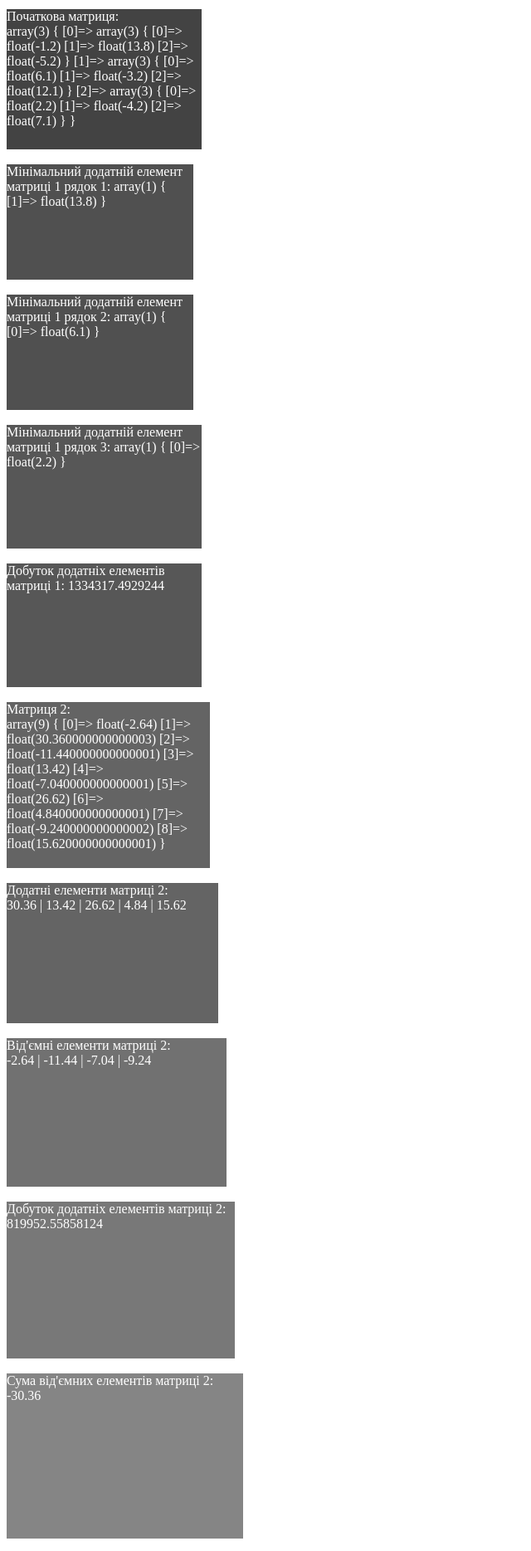
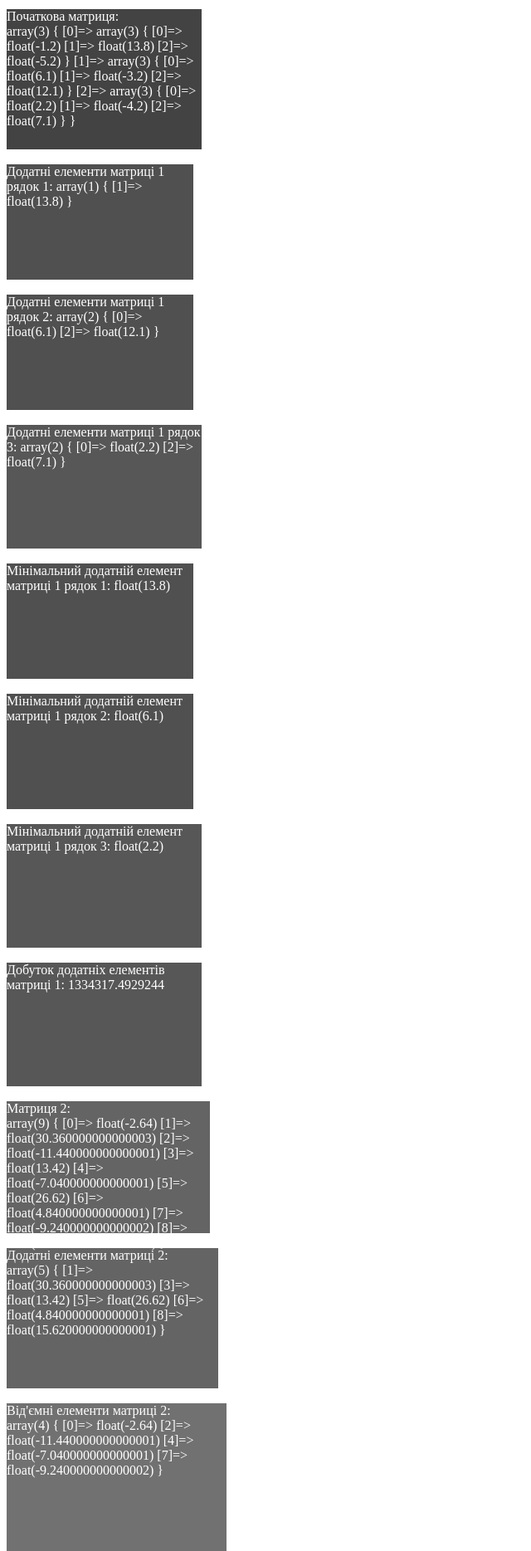
Before and after one commit to Vitalik1800/labs-web-semchyshyn18, a PHP site: page /lab14/lab14.php in a window 1280 px wide. Shown: the part 249-2118 px from the top of the page at 83% size, without its empty margins (0-640 px from the left). Run offline with PHP 8.4, Linux system fonts and the light colour scheme.

Commit message:
Update lab14.php

```diff
--- a/lab14/lab14.php
+++ b/lab14/lab14.php
@@ -34,7 +34,7 @@
 		}
 		.fourth{
 			width: 245px;
-			height: 200px;
+			height: 159px;
 			margin: 0;
 			padding: 0;
 			background: #646464;
@@ -138,20 +138,14 @@
 			array(6.1,-3.2,12.1),
 			array(2.2,-4.2,7.1)
 		);
-		$added1 = array_filter($matrix[0], function($min){
-			if($min > 1){
-				return $min;
-			}
+		$added1 = array_filter($matrix[0], function($count){
+			return $count > 0;
 		});
-		$added2 = array_filter($matrix[1], function($min){
-			if($min > 1 && $min < 10){
-				return $min;
-			}
+		$added2 = array_filter($matrix[1], function($count){
+			return $count > 0;
 		});
-		$added3 = array_filter($matrix[2], function($min){
-			if($min >= 1 && $min < 7){
-				return $min;
-			}
+		$added3 = array_filter($matrix[2], function($count){
+			return $count > 0;
 		});
 		$num1 = $added1;
 		$num2 = $added2;
@@ -200,26 +194,35 @@
 	 });
 	 ?>
 	 <div class="first">Початкова матриця: <br> <?php var_dump($matrix);?></div><br>
-	  <div class="second">Мінімальний додатній елемент матриці 1 рядок 1: <?php
+	   <div class="second">Додатні елементи матриці 1 рядок 1: <?php
 	    echo var_dump($num1);
 	  ;?></div><br>
-	   <div class="second">Мінімальний додатній елемент матриці 1 рядок 2: <?php
+	   <div class="second">Додатні елементи матриці 1 рядок 2: <?php
 	    echo var_dump($num2);
 	  ;?></div><br>
+	  <div class="third">Додатні елементи матриці 1 рядок 3: <?php
+	    echo var_dump($num3);
+	  ;?></div><br>
+	  <div class="second">Мінімальний додатній елемент матриці 1 рядок 1: <?php
+	    echo var_dump(min($num1));
+	  ;?></div><br>
+	   <div class="second">Мінімальний додатній елемент матриці 1 рядок 2: <?php
+	    echo var_dump(min($num2));
+	  ;?></div><br>
 	  <div class="third">Мінімальний додатній елемент матриці 1 рядок 3: <?php
-	    echo var_dump($num3);
+	    echo var_dump(min($num3));
 	  ;?></div><br>
 	  <div class="third">Добуток додатніх елементів матриці 1: <?php echo $newmartix3;?></div><br>
 	  <div class="fourth">Матриця 2: <br> <?php echo var_dump($matrix_combine);?></div><br>
-	  <div class="fifth">Додатні елементи матриці 2: <br><?php echo implode(" | ",$added);?></div><br>
-	  <div class="sixth">Від'ємні елементи матриці 2: <br><?php echo implode(" | ", $minus);?></div><br>
+	  <div class="fifth">Додатні елементи матриці 2: <br><?php echo var_dump($added);?></div><br>
+	  <div class="sixth">Від'ємні елементи матриці 2: <br><?php echo var_dump($minus);?></div><br>
 	  <div class="seventh">Добуток додатніх елементів матриці 2: <?php echo $product;?></div><br>
 	  <div class="eight">Сума від'ємних елементів матриці 2: <?php echo $sum;?></div><br>
 	  <div class="nine">Корінь квадратний з добутку: <?php echo $sqr; ?></div><br>
 	   <div class="ten">Корінь кубічний із суми: <?php echo $sqr3;?></div><br>
 	   <div class="eleven">Матриця 3: <br> <?php var_dump($matrix_combine1)?></div><br>
-	  <div class="twel">Нульові елементи матриці 3: <?php echo implode("",$null);?></div><br>
-	   <div class="t13">Додатні елементи матриці 3: <?php echo implode(" | ", $added_2);?></div><br>
+	  <div class="twel">Нульові елементи матриці 3: <?php echo var_dump($null);?></div><br>
+	   <div class="t13">Додатні елементи матриці 3: <?php echo var_dump($added_2);?></div><br>
 
 	 <?php
 	?>
```
